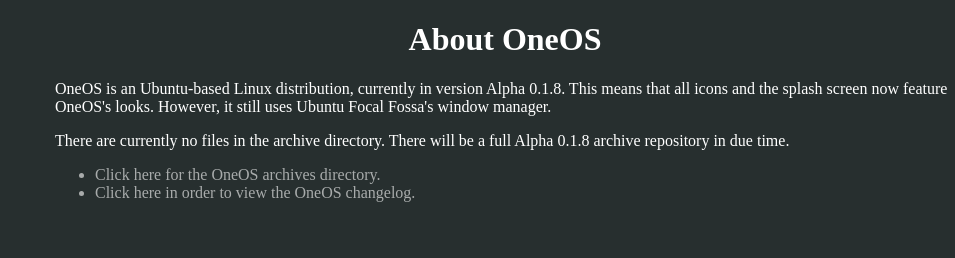
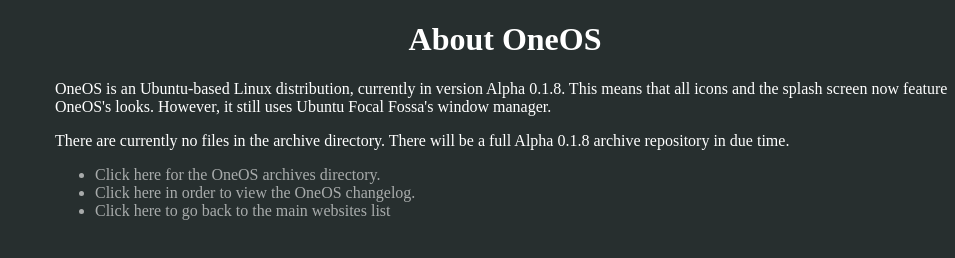
Before and after one commit to 1tech23/OneOS, a plain HTML site: page index.html in a window 1280 px wide. Shown: the whole page, without its empty margins (325-1280 px from the left). Drawn offline with Linux system fonts and the light colour scheme.

Commit message:
Update index.html

```diff
--- a/index.html
+++ b/index.html
@@ -14,6 +14,7 @@
       <ul>
         <li><a rel="repos" type="text/html" href="archives.html">Click here for the OneOS archives directory.</a></li>
         <li><a rel="changelog" type="text/html" href="changelog.html">Click here in order to view the OneOS changelog.</a></li>
+        <li><a rel="home" href="loginagohacker.github.io/">Click here to go back to the main websites list</a></li>
       </ul>
     </nav>
   </body>
```
